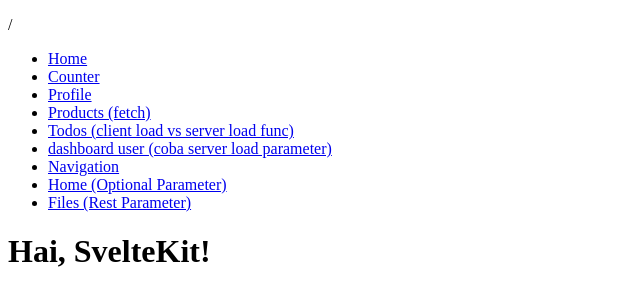
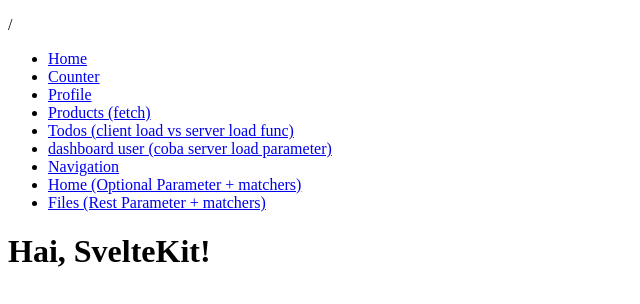
Before and after one commit to Elmosius/Svelte, a SvelteKit app: page / in a window 1280 px wide. Shown: the top 304 px of the page, without its empty margins (0-640 px from the left). Built offline with nearby package versions, Linux system fonts and the light colour scheme.

Commit message:
feat: matchers parameter

```diff
--- /dev/null
+++ b/src/params/file.ts
@@ -0,0 +1,3 @@
+export const match = (file: string) => {
+	return ['1', '2', '3', '4', '5'].includes(file);
+};
--- /dev/null
+++ b/src/params/lang.ts
@@ -0,0 +1,5 @@
+export function match(lang: string) {
+	const value = lang || 'id';
+
+	return ['en', 'id', 'fn'].includes(value);
+}
--- a/src/routes/+layout.svelte
+++ b/src/routes/+layout.svelte
@@ -31,10 +31,10 @@
 		<a href="/navigation">Navigation</a>
 	</li>
 	<li>
-		<a href="/home">Home (Optional Parameter)</a>
+		<a href="/home">Home (Optional Parameter + matchers)</a>
 	</li>
 	<li>
-		<a href="/files/1">Files (Rest Parameter)</a>
+		<a href="/files/1">Files (Rest Parameter + matchers)</a>
 	</li>
 </ul>
 
```
Also changed, not shown: src/routes/[[lang=lang]]/home/+page.svelte (renamed from src/routes/[[lang]]/home/+page.svelte), src/routes/[[lang=lang]]/home/+page.ts (renamed from src/routes/[[lang]]/home/+page.ts), src/routes/files/[...file=file]/+page.svelte (renamed from src/routes/files/[...file]/+page.svelte), src/routes/files/[...file=file]/+page.ts (renamed from src/routes/files/[...file]/+page.ts).
